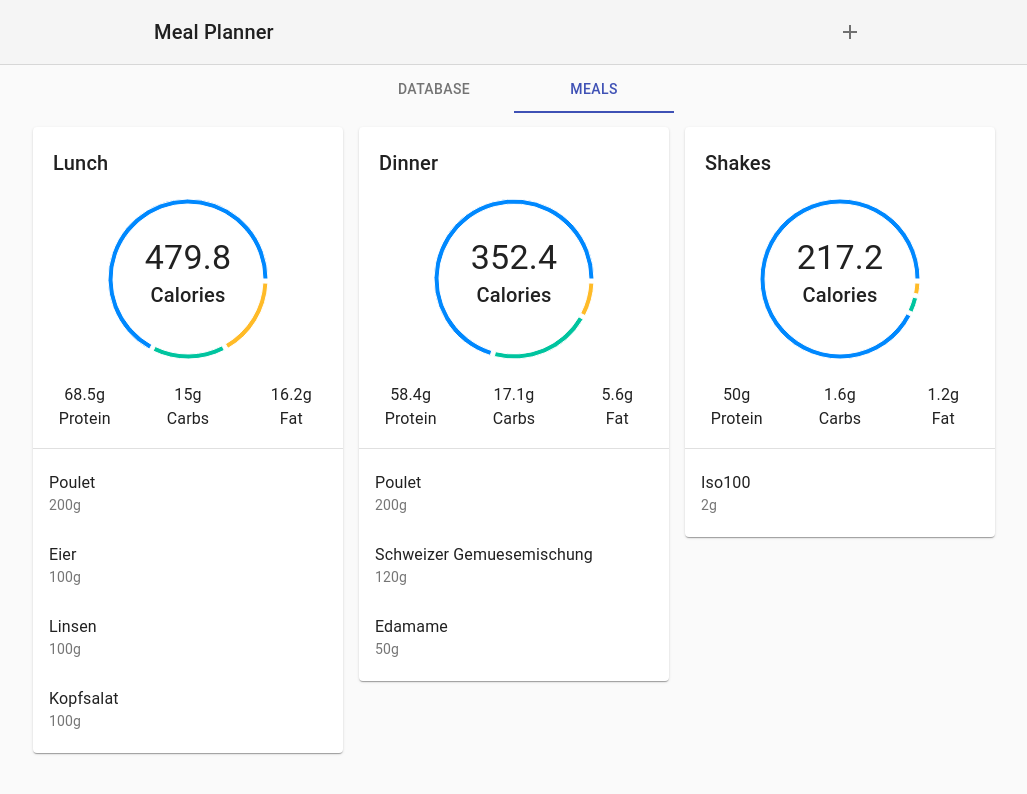
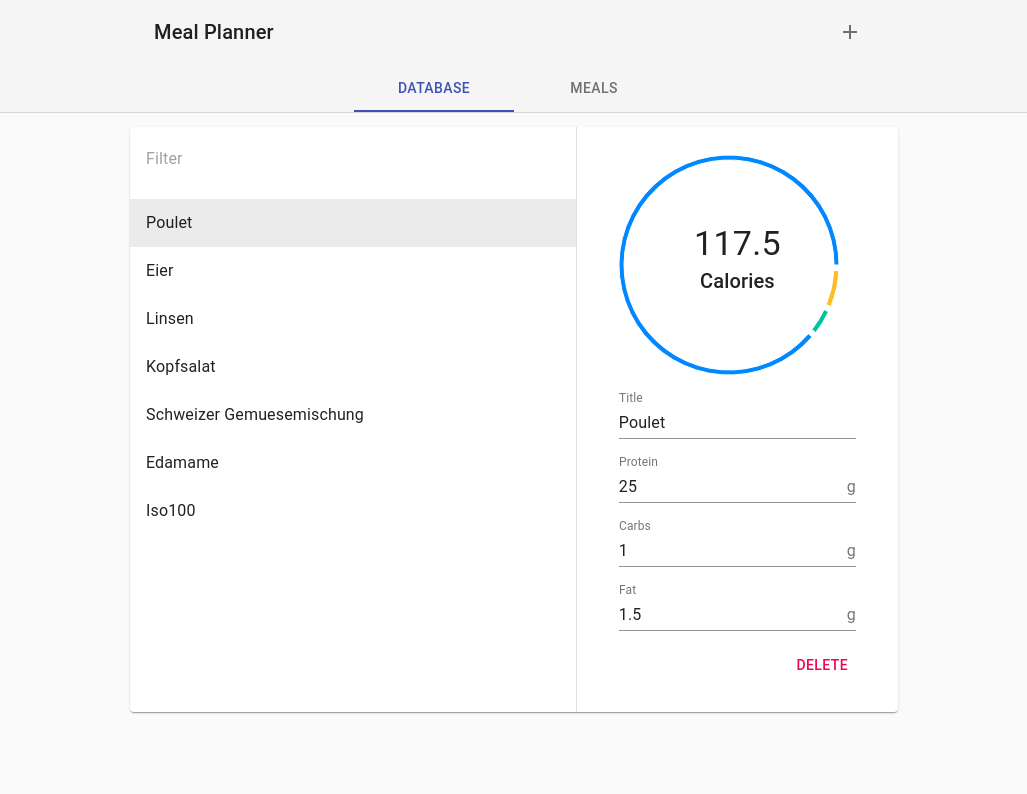
Before and after one commit to nanexo/MealPlanner, a React (Create React App) app: page / in a window 1280 px wide. Shown: the top 794 px of the page, without its empty margins (126-1153 px from the left). Built offline with nearby package versions, Linux system fonts and the light colour scheme; the HTML template or start-up script is replaced by a standard one.

Commit message:
support deletion of foods, make tabs part of the appbar

```diff
--- a/src/App.js
+++ b/src/App.js
@@ -39,7 +39,7 @@ const useStyles = makeStyles(theme => ({
 function App() {
 	const classes = useStyles();
 	const [state, setState] = useState({
-		selectedTab: 1,
+		selectedTab: 0,
 		foods: mealStore.getFoods(),
 		meals: mealStore.getMeals()
 	});
@@ -49,6 +49,11 @@ function App() {
 	const onFoodPropertyChanged = (foodId, field, value) => {
 		mealStore.updateFood(foodId, field, value)
 		setState({...state, foods: mealStore.getFoods()});
+	};
+
+	const onDeleteFood = foodId => {
+		mealStore.deleteFood(foodId);
+		setState({...state, meals: mealStore.getMeals(), foods: mealStore.getFoods()});
 	};
 
 	const onAddClicked = () => {
@@ -62,7 +67,7 @@ function App() {
 	}
 
 	const renderedContent = state.selectedTab === 0 ?
-		<FoodDatabase onFoodPropertyChanged={onFoodPropertyChanged} items={state.foods} className={classes.tabContent} /> :
+		<FoodDatabase onFoodPropertyChanged={onFoodPropertyChanged} onFoodDeleted={onDeleteFood} items={state.foods} className={classes.tabContent} /> :
 		<MealContainer items={state.meals} className={classes.tabContent} />;
 
 	return (
@@ -73,7 +78,6 @@ function App() {
 					<Typography variant="h6" color="inherit" className={classes.toolbarTitle}>Meal Planner</Typography>
 					<IconButton onClick={onAddClicked}><AddIcon /></IconButton>
 				</Toolbar>
-			</AppBar>
 				<Tabs
 					value={state.selectedTab}
 					onChange={handleTabChange}
@@ -84,6 +88,7 @@ function App() {
 					<Tab label="Database" />
 					<Tab label="Meals" />
 				</Tabs>
+			</AppBar>
 			<Box className={classes.tabContent}>
 				{renderedContent}
 			</Box>
--- a/src/FoodDatabase.js
+++ b/src/FoodDatabase.js
@@ -34,7 +34,7 @@ function FoodDatabase(props) {
 					<Divider className={classes.divider} />
 				</Grid>
 				<Grid item>
-					<FoodDetailPanel item={selectedItem} onFoodPropertyChanged={props.onFoodPropertyChanged} />
+					<FoodDetailPanel item={selectedItem} onFoodPropertyChanged={props.onFoodPropertyChanged} onFoodDeleted={props.onFoodDeleted} />
 				</Grid>
 			</Grid>
 		</Paper>
--- a/src/FoodDetailPanel.js
+++ b/src/FoodDetailPanel.js
@@ -1,13 +1,16 @@
 import React from 'react';
 import { makeStyles } from '@material-ui/core/styles';
 
-import { Grid, TextField, InputAdornment } from '@material-ui/core';
+import { Grid, TextField, InputAdornment, Button } from '@material-ui/core';
 
 import CalorieDisplay from './CalorieDisplay';
 
 const useStyles = makeStyles(theme => ({
 	root: {
-		padding: '3em'
+		padding: '2em 3em'
+	},
+	button: {
+		alignSelf: 'flex-end'
 	}
 }));
 
@@ -17,9 +20,10 @@ function FoodDetailPanel(props) {
 	const classes = useStyles();
 
 	const createHandler = name => event => props.onFoodPropertyChanged(props.item.id, name, event.target.value);
+	const deleteFoodHandler = () => props.onFoodDeleted(props.item.id);
 
 	return (
-		<Grid container direction="column" spacing={3} className={classes.root}>
+		<Grid container direction="column" spacing={2} className={classes.root}>
 			<Grid item>
 				<CalorieDisplay data={props.item} size={220} />
 			</Grid>
@@ -68,6 +72,9 @@ function FoodDetailPanel(props) {
 					}}
 					/>
 			</Grid>
+			<Grid item className={classes.button}>
+				<Button color="secondary" onClick={deleteFoodHandler}>Delete</Button>
+			</Grid>
 		</Grid>
 	);
 }
--- a/src/MealStore.js
+++ b/src/MealStore.js
@@ -1,5 +1,4 @@
 class MealStore {
-	__updateListeners = [];
 
 	__emptyFoodObject = {id: -1, title: '', protein: '', carbs: '', fat: '', fiber: '', amount: ''};
 	__emptyMealObject = {id: -1, title: '', meals: []};
@@ -53,7 +52,7 @@ class MealStore {
 	}
 
 	getFood(id) {
-		return this.__foods[id];
+		return this.__foods.find(food => food.id === id);
 	}
 
 	updateMealAmount(mealId, mealEntryId, amount) {
@@ -61,7 +60,6 @@ class MealStore {
 		const mealEntry = meal.meals.find(mealEntry => mealEntry.id === mealEntryId);
 		mealEntry.amount = amount;
 
-		this.__update();
 	}
 
 	updateFood(foodId, field, value) {
@@ -70,33 +68,24 @@ class MealStore {
 			value = parseFloat(value)
 		}
 		food[field] = value;
-		this.__update();
 	}
 
 	addFood() {
 		let newFood = Object.assign({}, this.__emptyFoodObject);
 		newFood.id = this.__foods.length;
 		this.__foods.push(newFood);
-		this.__update();
+	}
+	deleteFood(foodId) {
+		const index = this.__foods.indexOf(this.__foods.find(food => food.id === foodId));
+		this.__meals.forEach(meal => meal.meals = meal.meals.filter( mealEntry => mealEntry.foodId !== foodId));
+		console.log(this.__meals);
+		this.__foods.splice(index, 1);
 	}
 
 	addMeal() {
 		let newMeal = Object.assign({}, this.__emptyMealObject);
 		newMeal.id = this.__meals.length;
 		this.__meals.push(newMeal);
-		this.__update();
-	}
-
-	__update() {
-		this.__updateListeners.forEach(listeners => listeners());
-	}
-
-	addUpdateListener(func) {
-		this.__updateListeners.push(func);
-	}
-
-	removeUpdateListener(func) {
-		this.__updateListeners = this.__updateListeners.filter(listener => listener === func);
 	}
 }
 
```
Lines whose indentation alone changed are shown as unchanged.
